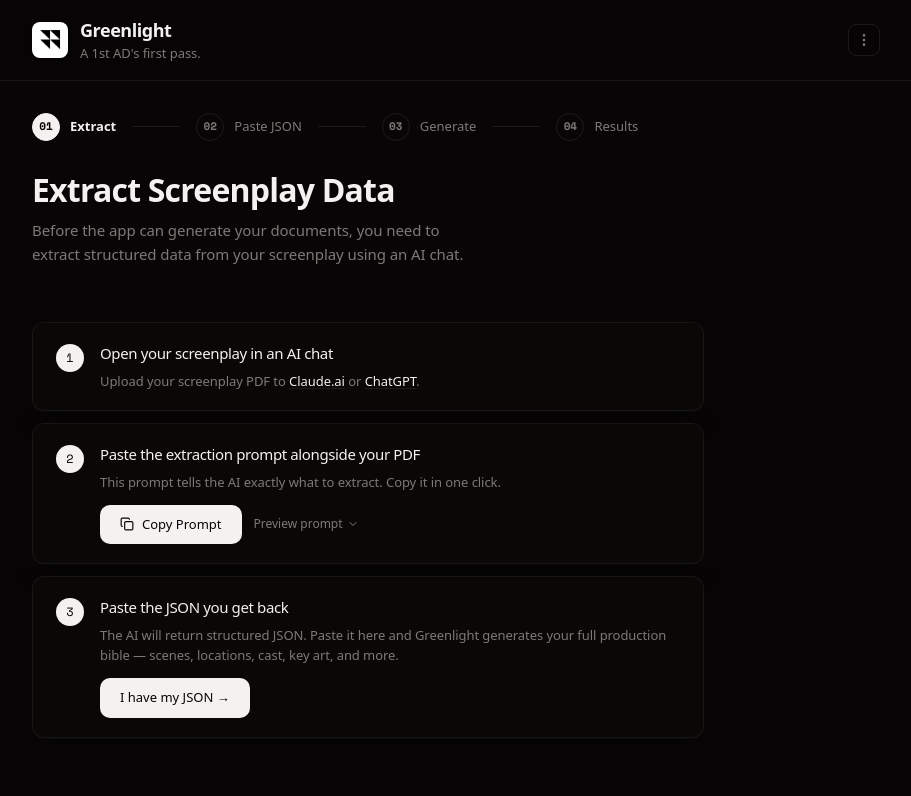
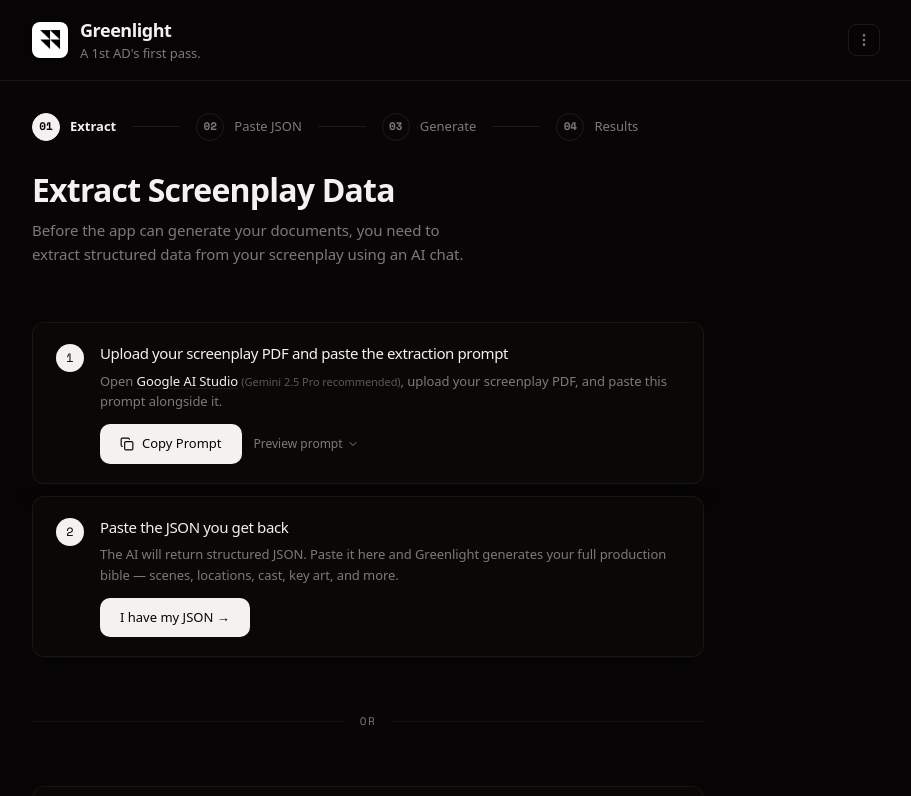
Before and after one commit to madebysan/greenlight, a Next.js app: page / in a window 1280 px wide. Shown: the top 796 px of the page, without its empty margins (184-1095 px from the left). Built offline with nearby package versions, Linux system fonts and the light colour scheme.

Commit message:
checkpoint: update 2 files (md/tsx)

```diff
--- a/components/wizard/step-instructions.tsx
+++ b/components/wizard/step-instructions.tsx
@@ -39,47 +39,22 @@ export function StepInstructions({ onNext }: StepInstructionsProps) {
             <span className="flex h-7 w-7 items-center justify-center rounded-full bg-foreground text-background text-[12px] font-mono font-medium shrink-0 mt-0.5">
               1
             </span>
-            <div>
+            <div className="flex-1 min-w-0">
               <h3 className="text-[15px] font-medium tracking-tight mb-1.5">
-                Open your screenplay in an AI chat
+                Upload your screenplay PDF and paste the extraction prompt
               </h3>
-              <p className="text-[13px] leading-[1.6] text-muted-foreground">
-                Upload your screenplay PDF to{" "}
+              <p className="text-[13px] leading-[1.6] text-muted-foreground mb-3">
+                Open{" "}
                 <a
-                  href="https://claude.ai"
+                  href="https://aistudio.google.com"
                   target="_blank"
                   rel="noopener noreferrer"
                   className="underline underline-offset-2 decoration-border hover:decoration-foreground text-foreground"
                 >
-                  Claude.ai
+                  Google AI Studio
                 </a>{" "}
-                or{" "}
-                <a
-                  href="https://chat.openai.com"
-                  target="_blank"
-                  rel="noopener noreferrer"
-                  className="underline underline-offset-2 decoration-border hover:decoration-foreground text-foreground"
-                >
-                  ChatGPT
-                </a>
-                .
-              </p>
-            </div>
-          </div>
-        </div>
-
-        {/* Step 2 */}
-        <div className="rounded-[12px] bg-card/40 shadow-paper px-6 py-5">
-          <div className="flex items-start gap-4">
-            <span className="flex h-7 w-7 items-center justify-center rounded-full bg-foreground text-background text-[12px] font-mono font-medium shrink-0 mt-0.5">
-              2
-            </span>
-            <div className="flex-1 min-w-0">
-              <h3 className="text-[15px] font-medium tracking-tight mb-1.5">
-                Paste the extraction prompt alongside your PDF
-              </h3>
-              <p className="text-[13px] leading-[1.6] text-muted-foreground mb-3">
-                This prompt tells the AI exactly what to extract. Copy it in one click.
+                <span className="text-[11px] text-muted-foreground/70">(Gemini 2.5 Pro recommended)</span>,
+                upload your screenplay PDF, and paste this prompt alongside it.
               </p>
               <div className="flex items-center gap-3">
                 <button
@@ -113,11 +88,11 @@ export function StepInstructions({ onNext }: StepInstructionsProps) {
           </div>
         </div>
 
-        {/* Step 3 */}
+        {/* Step 2 */}
         <div className="rounded-[12px] bg-card/40 shadow-paper px-6 py-5">
           <div className="flex items-start gap-4">
             <span className="flex h-7 w-7 items-center justify-center rounded-full bg-foreground text-background text-[12px] font-mono font-medium shrink-0 mt-0.5">
-              3
+              2
             </span>
             <div>
               <h3 className="text-[15px] font-medium tracking-tight mb-1.5">
@@ -161,7 +136,7 @@ export function StepInstructions({ onNext }: StepInstructionsProps) {
           </div>
           <div className="flex-1 min-w-0">
             <div className="text-[10px] font-mono uppercase tracking-[0.15em] text-muted-foreground mb-1">
-              Sample Bible
+              Demo Project
             </div>
             <h3 className="text-[15px] font-medium tracking-tight group-hover:text-foreground transition-colors">
               Night of the Living Dead
```
Also changed, not shown: 1 other file (tests, documents, lock files or other folders).
